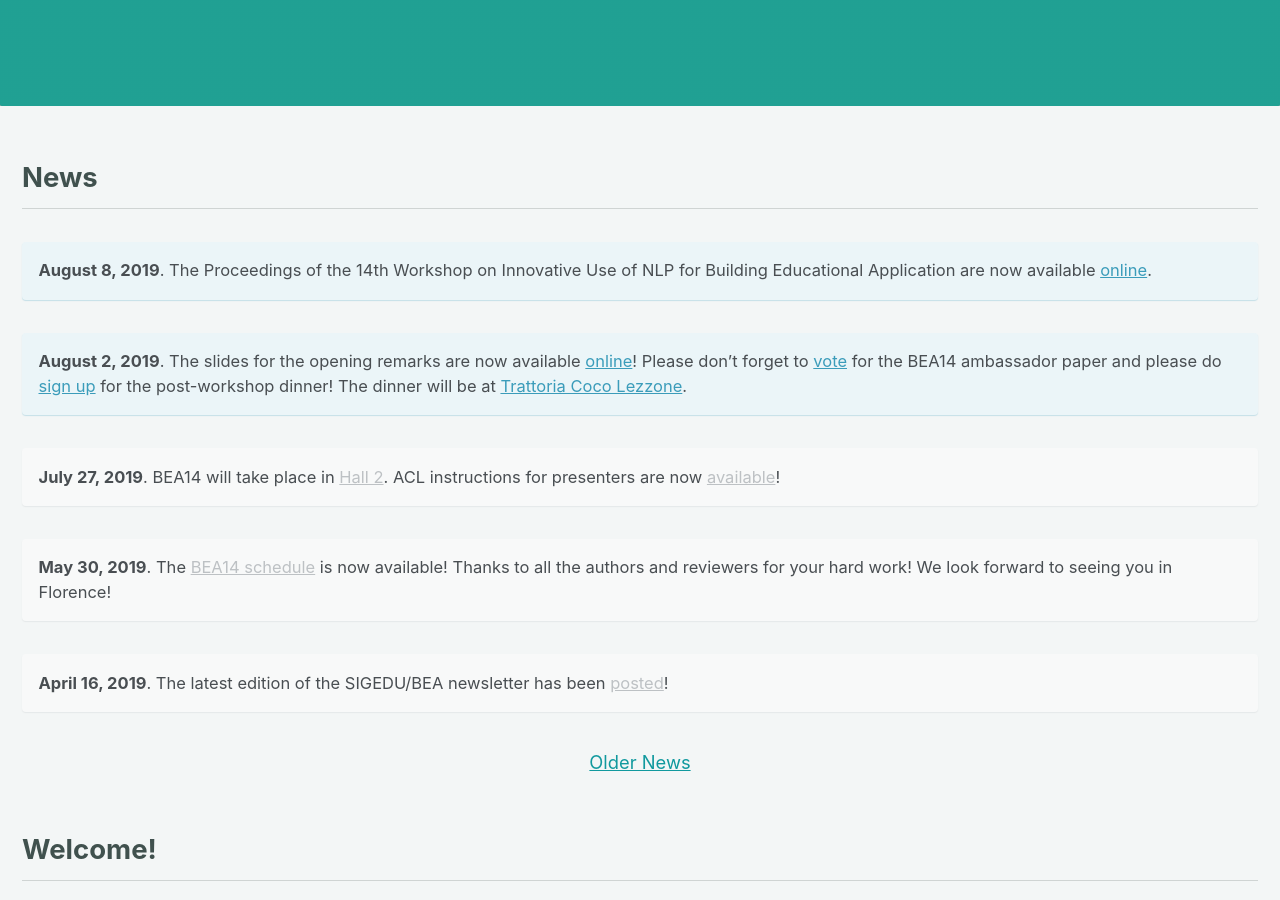
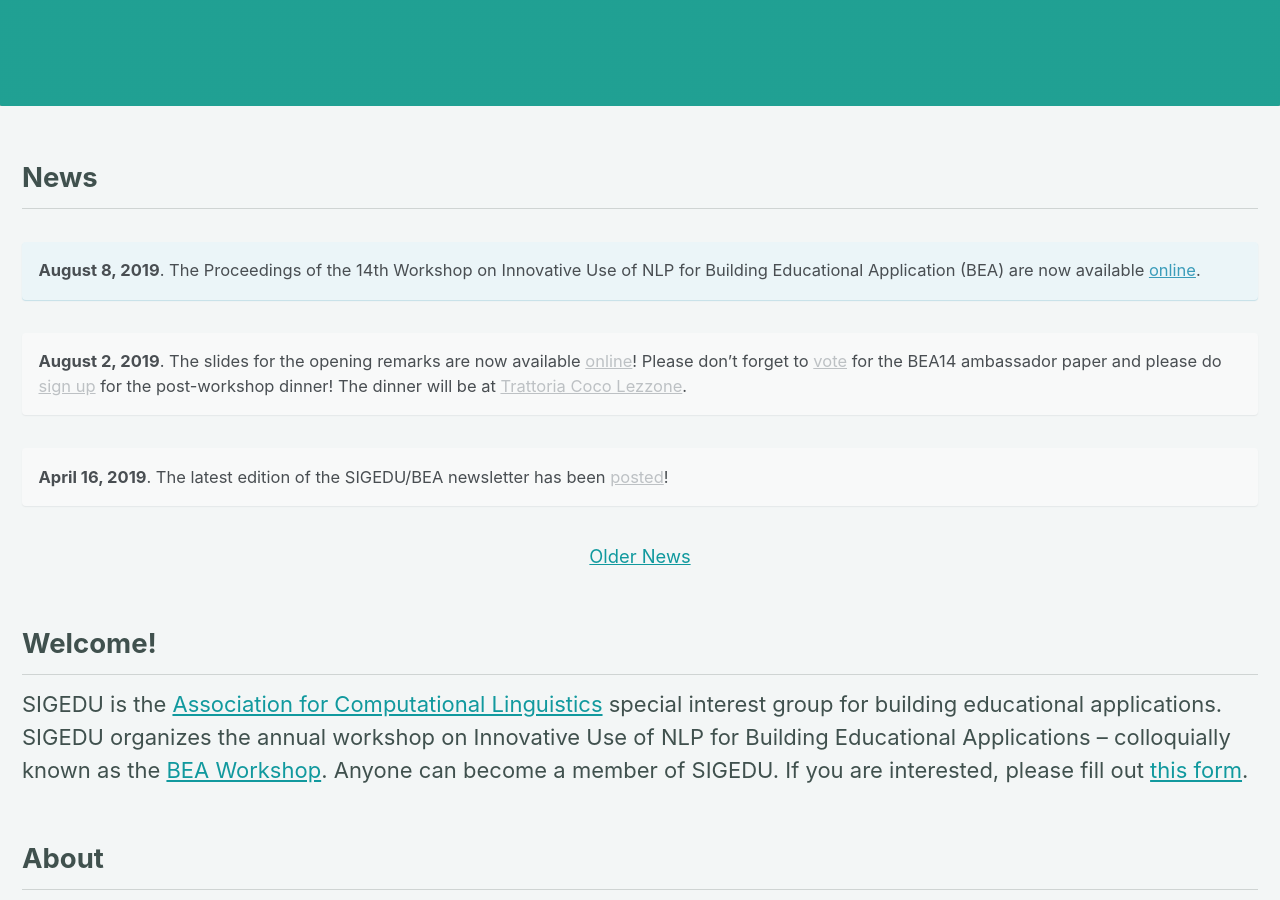
Before and after one commit to sigedu-org/website, a Jekyll site: the page built from _pages/home.md, in a window 1280 px wide and 900 px high, scrolled down 402 px. Built offline with Jekyll 4.4.1, drawn with Linux system fonts in a browser that asks for light colours; cached includes are drawn as plain includes; nearby versions of some CDN libraries.

```diff
--- a/_pages/home.md
+++ b/_pages/home.md
@@ -10,16 +10,10 @@ excerpt: "Special Interest Group for Building Educational Applications<br/><br/>
 
 <h2>News</h2>
 
-**August 8, 2019**. The Proceedings of the 14th Workshop on Innovative Use of NLP for Building Educational Application are now available [online](https://www.aclweb.org/anthology/volumes/W19-44/).
+**August 8, 2019**. The Proceedings of the 14th Workshop on Innovative Use of NLP for Building Educational Application (BEA) are now available [online](https://www.aclweb.org/anthology/volumes/W19-44/).
 {: .notice--info}
 
 **August 2, 2019**. The slides for the opening remarks are now available [online](/downloads/bea14-opening-remarks-v3.pptx)! Please don't forget to [vote](https://bit.ly/bea14-ambassador) for the BEA14 ambassador paper and please do [sign up](https://bit.ly/bea14-dinner) for the post-workshop dinner! The dinner will be at [Trattoria Coco Lezzone](https://goo.gl/maps/oVc7VSGYMXtV4b2x5).
-{: .notice--info}
-
-**July 27, 2019**. BEA14 will take place in [Hall 2](http://www.acl2019.org/EN/workshops.xhtml). ACL instructions for presenters are now [available](http://www.acl2019.org/EN/instructions-for-presenters.xhtml)!
-{: .notice}
-
-**May 30, 2019**. The [BEA14 schedule](/bea/current#schedule) is now available! Thanks to all the authors and reviewers for your hard work! We look forward to seeing you in Florence!
 {: .notice}
 
 **April 16, 2019**. The latest edition of the SIGEDU/BEA newsletter has been [posted](/blog/sigedu-newsletter-3/)!
```
Also changed, not shown: _pages/archive.md (+6 -0 lines).
